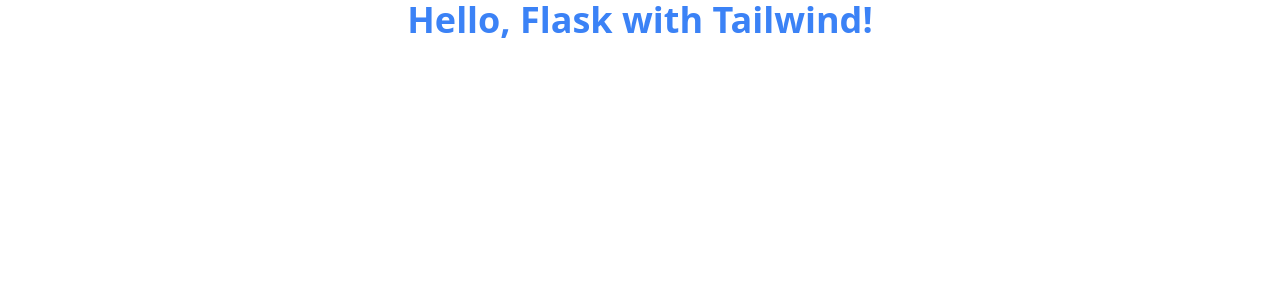
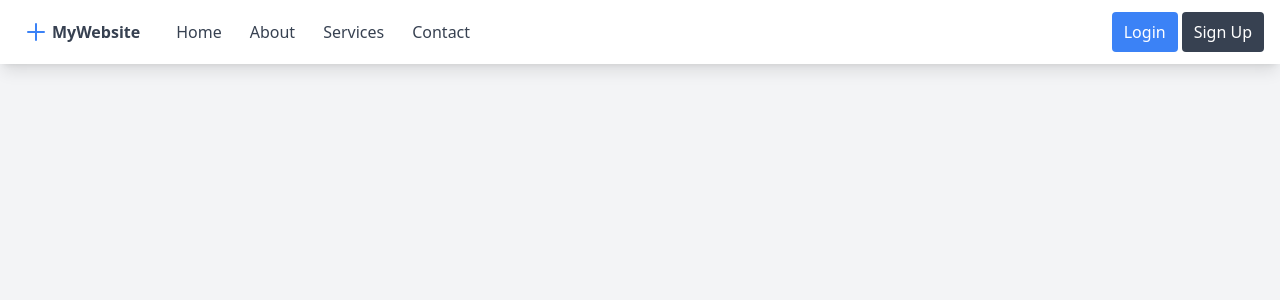
Before and after one commit to Megakuul/conditional-access-automator, a Flask app: page / in a window 1280 px wide. Shown: the top 300 px of the page. Run offline with Flask 3, Linux system fonts and the light colour scheme; some libraries are stand-ins or nearby versions.

Commit message:
fix: flask structure with tailwind

```diff
--- a/web/templates/index.html
+++ b/web/templates/index.html
@@ -3,11 +3,64 @@
 <head>
   <meta charset="UTF-8">
   <meta name="viewport" content="width=device-width, initial-scale=1.0">
-  <title>Flask with Tailwind</title>
-  <!-- Tailwind CSS CDN -->
+  <title>Flask with Tailwind Navbar</title>
   <script src="https://cdn.tailwindcss.com"></script>
 </head>
-<body>
-  <h1 class="text-4xl font-bold text-center text-blue-500">Hello, Flask with Tailwind!</h1>
+<body class="bg-gray-100">
+  <!-- Navbar -->
+  <nav class="bg-white shadow-lg">
+    <div class="max-w-7xl mx-auto px-4">
+      <div class="flex justify-between">
+        <div class="flex space-x-4">
+          <!-- Logo -->
+          <div>
+            <a href="#" class="flex items-center py-5 px-2 text-gray-700 hover:text-gray-900">
+              <svg class="h-6 w-6 mr-1 text-blue-500" xmlns="http://www.w3.org/2000/svg" fill="none" viewBox="0 0 24 24" stroke="currentColor">
+                <path stroke-linecap="round" stroke-linejoin="round" stroke-width="2" d="M12 4v16m8-8H4"/>
+              </svg>
+              <span class="font-bold">MyWebsite</span>
+            </a>
+          </div>
+          <!-- Primary Navbar items -->
+          <div class="hidden md:flex items-center space-x-1">
+            <a href="#" class="py-5 px-3 text-gray-700 hover:text-gray-900">Home</a>
+            <a href="#" class="py-5 px-3 text-gray-700 hover:text-gray-900">About</a>
+            <a href="#" class="py-5 px-3 text-gray-700 hover:text-gray-900">Services</a>
+            <a href="#" class="py-5 px-3 text-gray-700 hover:text-gray-900">Contact</a>
+          </div>
+        </div>
+        <!-- Secondary Navbar items -->
+        <div class="hidden md:flex items-center space-x-1">
+          <a href="#" class="py-2 px-3 bg-blue-500 text-white rounded hover:bg-blue-400">Login</a>
+          <a href="#" class="py-2 px-3 bg-gray-700 text-white rounded hover:bg-gray-600">Sign Up</a>
+        </div>
+        <!-- Mobile Button -->
+        <div class="md:hidden flex items-center">
+          <button class="mobile-menu-button">
+            <svg class="w-6 h-6" xmlns="http://www.w3.org/2000/svg" fill="none" viewBox="0 0 24 24" stroke="currentColor">
+              <path stroke-linecap="round" stroke-linejoin="round" stroke-width="2" d="M4 6h16M4 12h16m-7 6h7" />
+            </svg>
+          </button>
+        </div>
+      </div>
+    </div>
+    <!-- Mobile Menu -->
+    <div class="mobile-menu hidden md:hidden">
+      <a href="#" class="block py-2 px-4 text-sm text-gray-700 hover:bg-gray-200">Home</a>
+      <a href="#" class="block py-2 px-4 text-sm text-gray-700 hover:bg-gray-200">About</a>
+      <a href="#" class="block py-2 px-4 text-sm text-gray-700 hover:bg-gray-200">Services</a>
+      <a href="#" class="block py-2 px-4 text-sm text-gray-700 hover:bg-gray-200">Contact</a>
+    </div>
+  </nav>
+
+  <script>
+    // Mobile menu toggle script
+    const btn = document.querySelector("button.mobile-menu-button");
+    const menu = document.querySelector(".mobile-menu");
+
+    btn.addEventListener("click", () => {
+      menu.classList.toggle("hidden");
+    });
+  </script>
 </body>
 </html>
```
